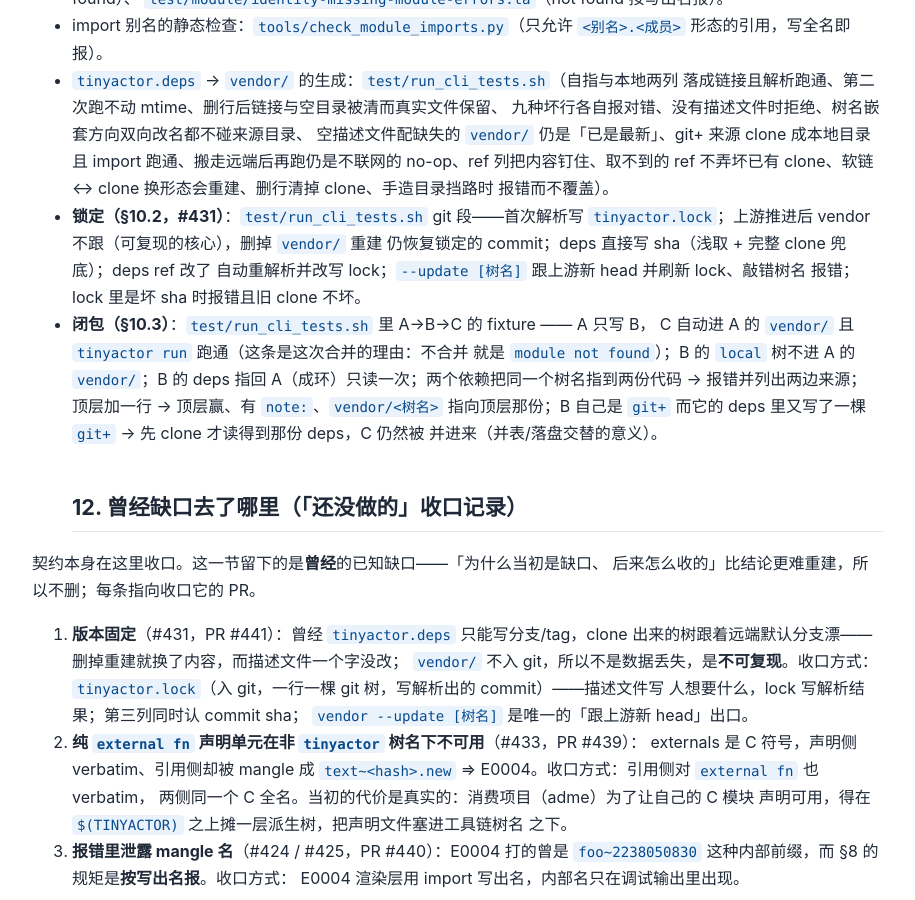
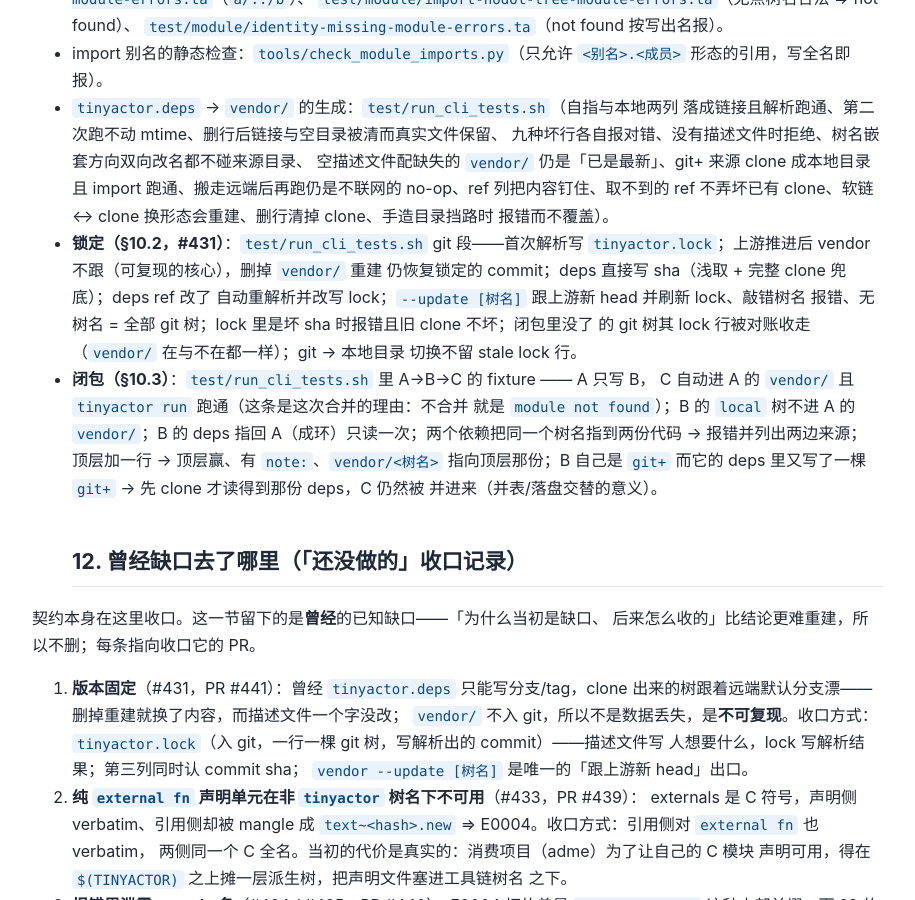
Before and after one commit to tiancaiamao/tinyactor, a Jekyll site: the page built from docs/modules.md, in a window 1280 px wide and 900 px high, scrolled down 6930 px. Shown: the whole window, without its empty margins (182-1097 px from the left). Built offline with Jekyll 4.4.1, drawn with Linux system fonts in a browser that asks for light colours; our own code applies the rules of GitHub Pages for plain Markdown files; some of the changed text lies outside the part shown.

Commit message:
fix(#431): lock 对账按闭包表做，--update 校验延后到收敛
第二轮 review 指出的两处 lock 记账缺口：
- 上一版 prune 时才删 lock 行，走的是盘上目录——vendor/ 本来就不在时
  （fresh checkout、git clean -xdf，它就是个生成物）永远清不掉。改成收敛
  后按最终表对账（lock_prune）：一行锁只留「这次闭包里真有的 git 树」，
  内容没变不重写（幂等）。盘上 prune 那处 lock_del 随之删掉：一个机制
  而不是两个。
- --update <树名> 的闭包校验只看第一轮表：fresh checkout 上 transitive
  树要 clone 完父树才并得进来，那之前敲它的名字会被误报「闭包里没有」。
  改成每轮见到就删行（一次），收敛后再判「从没出现过」才报错。
- 顺手：lock 的 mktemp 失败路径漏 rm（残留 .tinyactor-lock.XXX 在项目
  根）、mv 出来的 lock 是 0600（别人读不到 → lock_get 静默空）。失败路径
  清理 + chmod 644。
- 测试：stale lock 行对账（vendor/ 在与不在两种）、git→本地切换不留
  stale 行。CLI 46 ok，make test 0 failures。

```diff
--- a/docs/modules.md
+++ b/docs/modules.md
@@ -214,7 +214,9 @@ error: no vendor/ directory above /tmp/x.ta
      `<树名>\t<url>\t<ref>\t<sha>`，每次 clone 后自动更新。lock 命中就按锁定的
      sha 取（分支推进不跟，两台机器 vendor 出同一份内容）；lock 与描述文件的
      url/ref 不一致 = 人换了意图，自动重解析改写；ref 没变想跟上游新 head 用
-     `tinyactor vendor --update [树名]`（无树名 = 全部 git 树）。
+     `tinyactor vendor --update [树名]`（无树名 = 全部 git 树）。收敛后按闭包
+     对账：闭包里已经没了的 git 树，它的 lock 行一并收走（不靠盘上 prune——
+     `vendor/` 本来就是生成物，fresh checkout 上它不在）。
    - clone 目录里的 `.git/tinyactor-clone`（三行：url / ref / commit）只剩幂等
      标记作用：与「这次要取的」url/ref/commit 全等才 no-op；不等才重新取。
      旧 clone 在而 lock 缺（v1 时代的盘）时从标记补写 lock。
@@ -321,7 +323,9 @@ error: no vendor/ directory above /tmp/x.ta
   `tinyactor.lock`；上游推进后 vendor 不跟（可复现的核心），删掉 `vendor/` 重建
   仍恢复锁定的 commit；deps 直接写 sha（浅取 + 完整 clone 兜底）；deps ref 改了
   自动重解析并改写 lock；`--update [树名]` 跟上游新 head 并刷新 lock、敲错树名
-  报错；lock 里是坏 sha 时报错且旧 clone 不坏。
+  报错、无树名 = 全部 git 树；lock 里是坏 sha 时报错且旧 clone 不坏；闭包里没了
+  的 git 树其 lock 行被对账收走（`vendor/` 在与不在都一样）；git → 本地目录
+  切换不留 stale lock 行。
 - **闭包（§10.3）**：`test/run_cli_tests.sh` 里 A→B→C 的 fixture —— A 只写 B，
   C 自动进 A 的 `vendor/` 且 `tinyactor run` 跑通（这条是这次合并的理由：不合并
   就是 `module not found`）；B 的 `local` 树不进 A 的 `vendor/`；B 的 deps 指回
```
Also changed, not shown: 2 other files.
